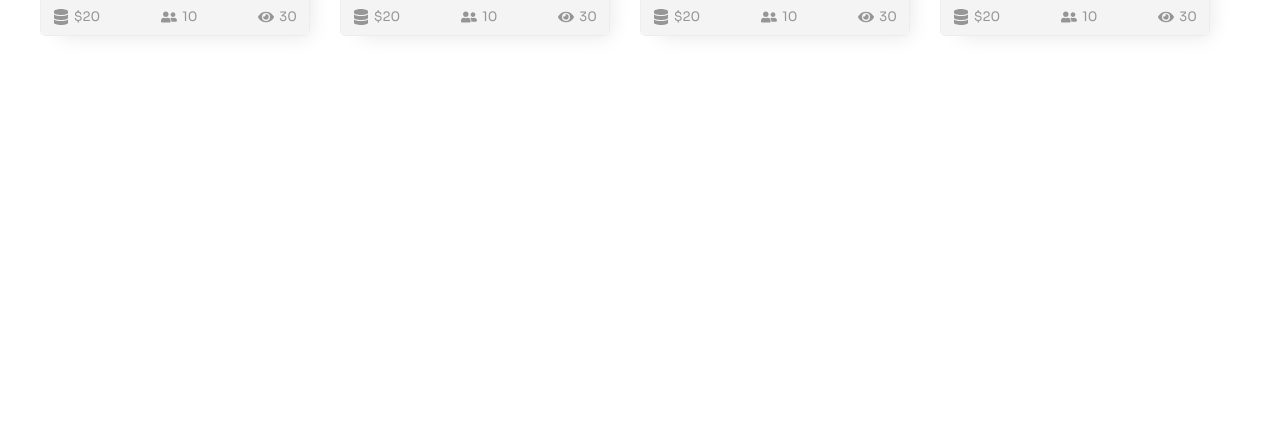
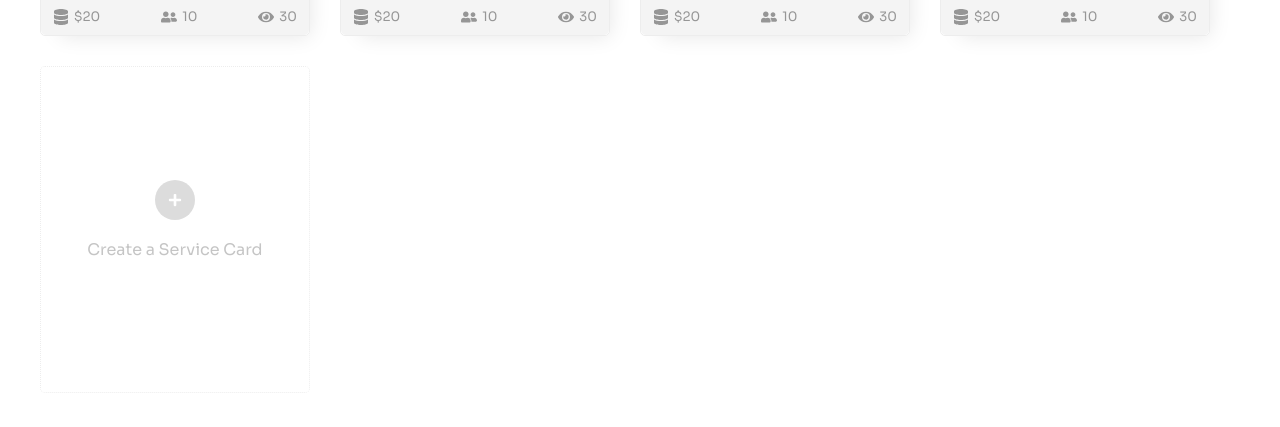
Before and after one commit to adexphem/fe-coding-problem, a React (Create React App) app: page / in a window 1280 px wide. Shown: the part 9691-10118 px from the top of the page. Before the commit the page ends 9787 px from the top, so only its background shows below. Built offline with nearby package versions, Linux system fonts and the light colour scheme.

Commit message:
update key and added empty card

```diff
--- a/src/components/Card/Card.js
+++ b/src/components/Card/Card.js
@@ -71,7 +71,6 @@ const Footer = styled.div`
 `;
 
 const Card = ({ data }) => {
-  console.log("data ", data);
   const { primaryMediaUrl, cardTitle, cardDescription, currentWorkflow, listOfPlans, likes, views, shares } = data;
   const plansCount = listOfPlans.length;
   const { currencySymbol, amount } = listOfPlans[plansCount - 1].price;
--- a/src/pages/index.js
+++ b/src/pages/index.js
@@ -23,7 +23,8 @@ const Home = () => {
     <>
       <Container>
         <EmptyCard />
-        {cards && cards.map((item) => <Card key={item.id} data={item} />)}
+        {cards && cards.map((item, index) => <Card key={`${item.campaignId}_${index}`} data={item} />)}
+        <EmptyCard />
       </Container>
     </>
   );
```
